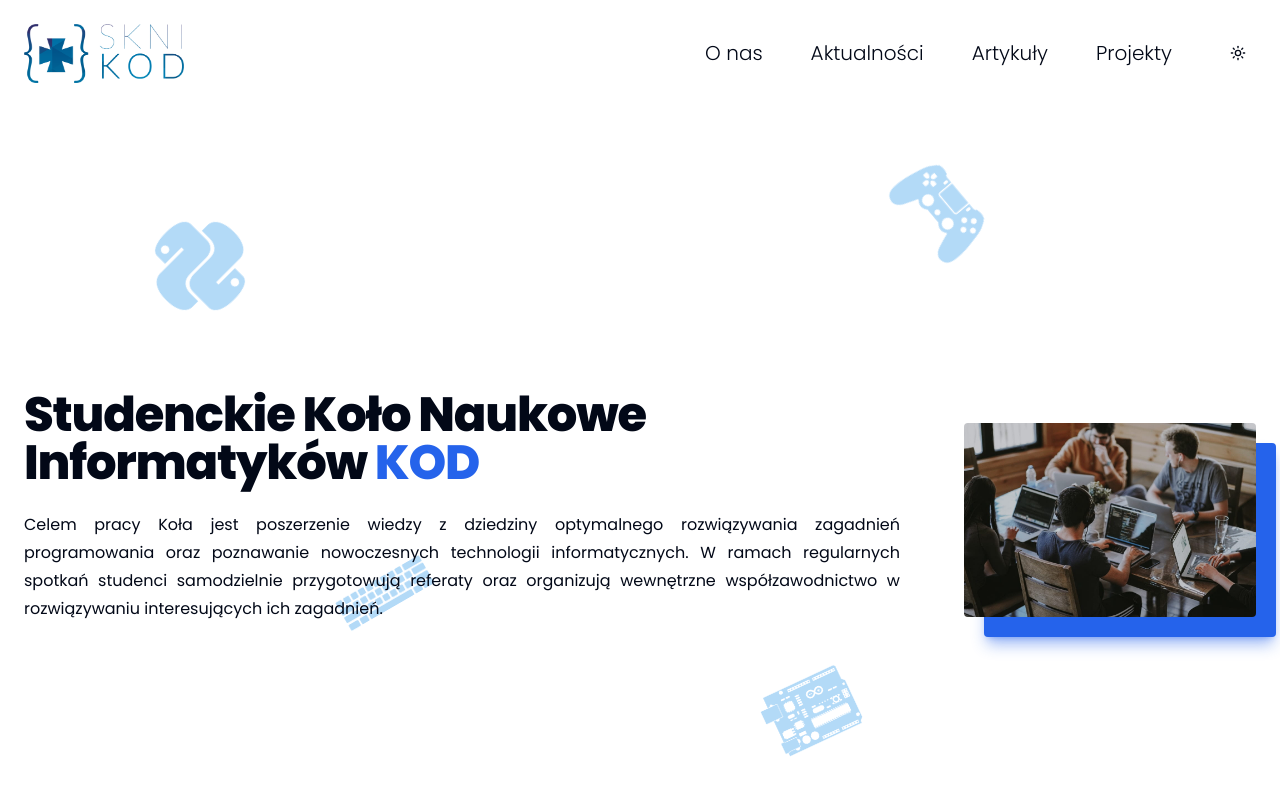
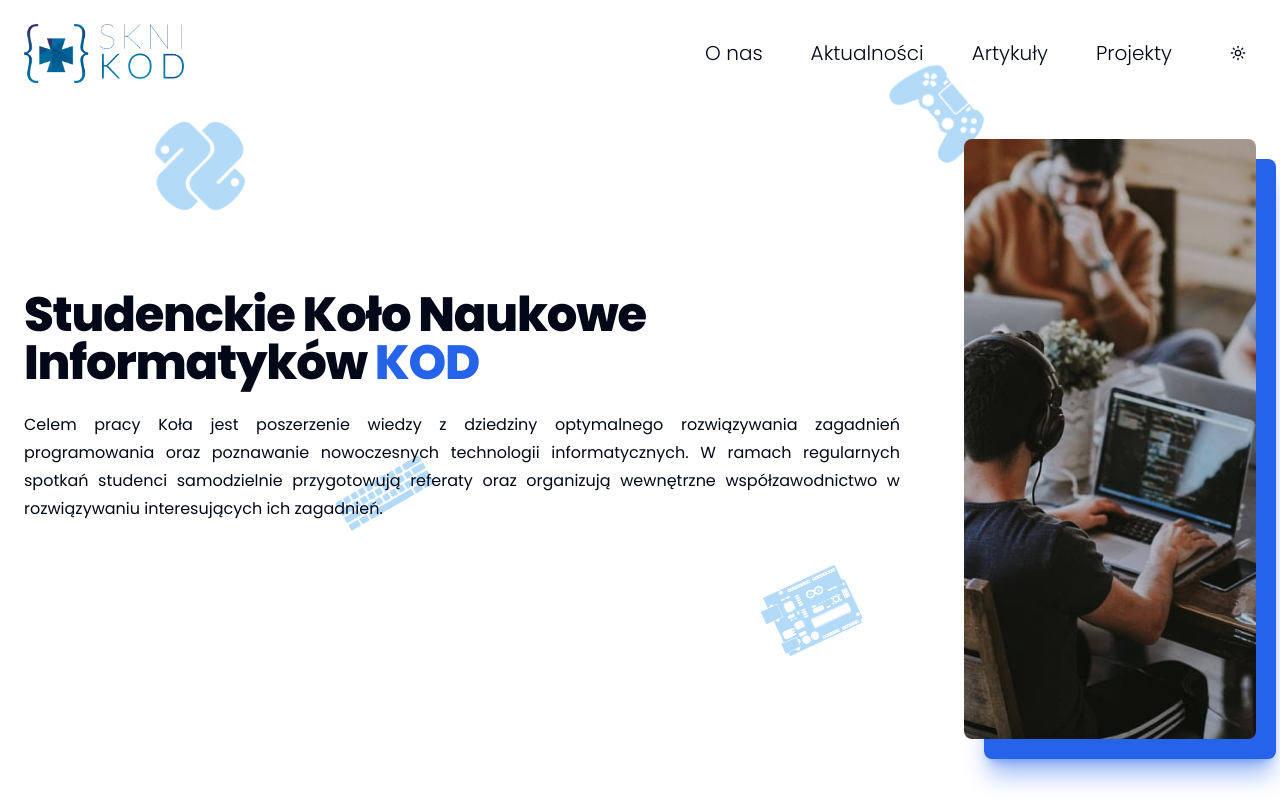
Before and after one commit to skni-kod/SKNISite, a Next.js app in the folder skni_site_frontend/: page / in a window 1280 px wide. Shown: the top 800 px of the page. Built offline with nearby package versions, Linux system fonts and the light colour scheme; no server answers.

Commit message:
fix: layout fix for footer and homepage (#13)

```diff
--- a/skni_site_frontend/src/app/(home)/(components)/sections/introduction-section.tsx
+++ b/skni_site_frontend/src/app/(home)/(components)/sections/introduction-section.tsx
@@ -18,11 +18,11 @@ const IntroductionSection = () => {
   const t = useTranslations();
 
   return (
-    <section className="flex flex-col lg:min-h-[50rem] items-center justify-center w-full">
+    <section className="flex flex-col lg:h-full items-center justify-center w-full">
       <div className="absolute w-[90%] h-full -z-10 overflow-hidden">
         <InteractiveBackground />
       </div>
-      <div className="lg:h-3/5 flex flex-col lg:flex-row lg:gap-x-16 space-y-8">
+      <div className="lg:h-[75vh] flex flex-col lg:flex-row lg:gap-x-16 space-y-8">
         <div className="lg:w-3/4 h-full flex flex-col justify-center">
           <Text variant="h1">
             {t("landing-page.introduction.name")}{" "}
@@ -32,17 +32,17 @@ const IntroductionSection = () => {
             {t("landing-page.introduction.description")}
           </Text>
         </div>
-        <div className="lg:w-1/4 sm:h-1/2 lg:h-full flex items-center justify-center relative">
+        <div className="lg:w-1/4 sm:h-1/3 lg:h-full flex items-center justify-center relative">
           <div className="h-full w-full flex justify-center items-center z-10">
             <Image
               src="/images/heropage/introduction.jpg"
               alt={"Grupa osób"}
               height={700}
               width={300}
-              className="h-full w-full object-cover rounded-sm"
+              className="h-full w-full object-cover rounded-lg"
             />
           </div>
-          <div className="h-full w-full bg-primary absolute z-0 mt-7 ml-7 lg:mt-10 lg:ml-10 rounded-sm shadow-primary/45 shadow-lg"></div>
+          <div className="h-full w-full bg-primary absolute z-0 mt-7 ml-7 lg:mt-10 lg:ml-10 rounded-lg shadow-primary/45 shadow-xl"></div>
         </div>
       </div>
     </section>
--- a/skni_site_frontend/src/app/(home)/page.tsx
+++ b/skni_site_frontend/src/app/(home)/page.tsx
@@ -7,7 +7,7 @@ import { PartnersSection } from "./(components)/sections/partners-section";
 
 export default function HomePage() {
   return (
-    <div className="flex flex-col h-full space-y-10 md:space-y-16">
+    <div className="flex flex-col h-full space-y-10 md:space-y-28">
       <IntroductionSection />
       <JoinUsSection />
       <EquipmentSection />
--- a/skni_site_frontend/src/app/layout.tsx
+++ b/skni_site_frontend/src/app/layout.tsx
@@ -8,7 +8,7 @@ import { Poppins } from "next/font/google";
 import { cn } from "@/lib/utils";
 import { ThemeProvider } from "@/components/theme-provider";
 import { Navbar } from "@/components/navbar/navbar";
-import {Footer} from "@/components/footer/footer";
+import { Footer } from "@/components/footer/footer";
 
 export const metadata: Metadata = {
   title: "SKNI KOD",
@@ -37,7 +37,12 @@ export default async function RootLayout({
   // https://github.com/pacocoursey/next-themes?tab=readme-ov-file#with-app
   return (
     <html lang={locale} suppressHydrationWarning>
-      <body className={cn(poppins.className, `antialiased flex flex-col`)}>
+      <body
+        className={cn(
+          poppins.className,
+          `antialiased flex flex-col min-h-screen`,
+        )}
+      >
         <NextIntlClientProvider messages={messages}>
           <TanstackQueryProvider>
             <ThemeProvider
@@ -46,9 +51,9 @@ export default async function RootLayout({
               enableSystem
               disableTransitionOnChange
             >
-              <div className="flex flex-col w-full px-6 mx-auto max-w-screen-xl">
+              <div className="flex flex-col min-h-screen w-full px-6 mx-auto max-w-screen-xl">
                 <Navbar />
-                {children}
+                <main className="flex-grow h-full">{children}</main>
                 <Footer />
               </div>
             </ThemeProvider>
--- a/skni_site_frontend/src/components/footer/footer.tsx
+++ b/skni_site_frontend/src/components/footer/footer.tsx
@@ -22,7 +22,7 @@ const footerItems = [
 
 const Footer = () => {
   return (
-    <footer className="w-full flex flex-col justify-center sm:flex-row sm:justify-between items-center my-4 gap-y-5 sm:gap-y-0">
+    <footer className="w-full flex flex-col justify-center sm:flex-row sm:justify-between items-center my-4 gap-y-5 sm:gap-y-0 ">
       <div className="flex flex-row gap-x-3">
         {footerItems.map((item, index) => (
           <FooterItem
```
